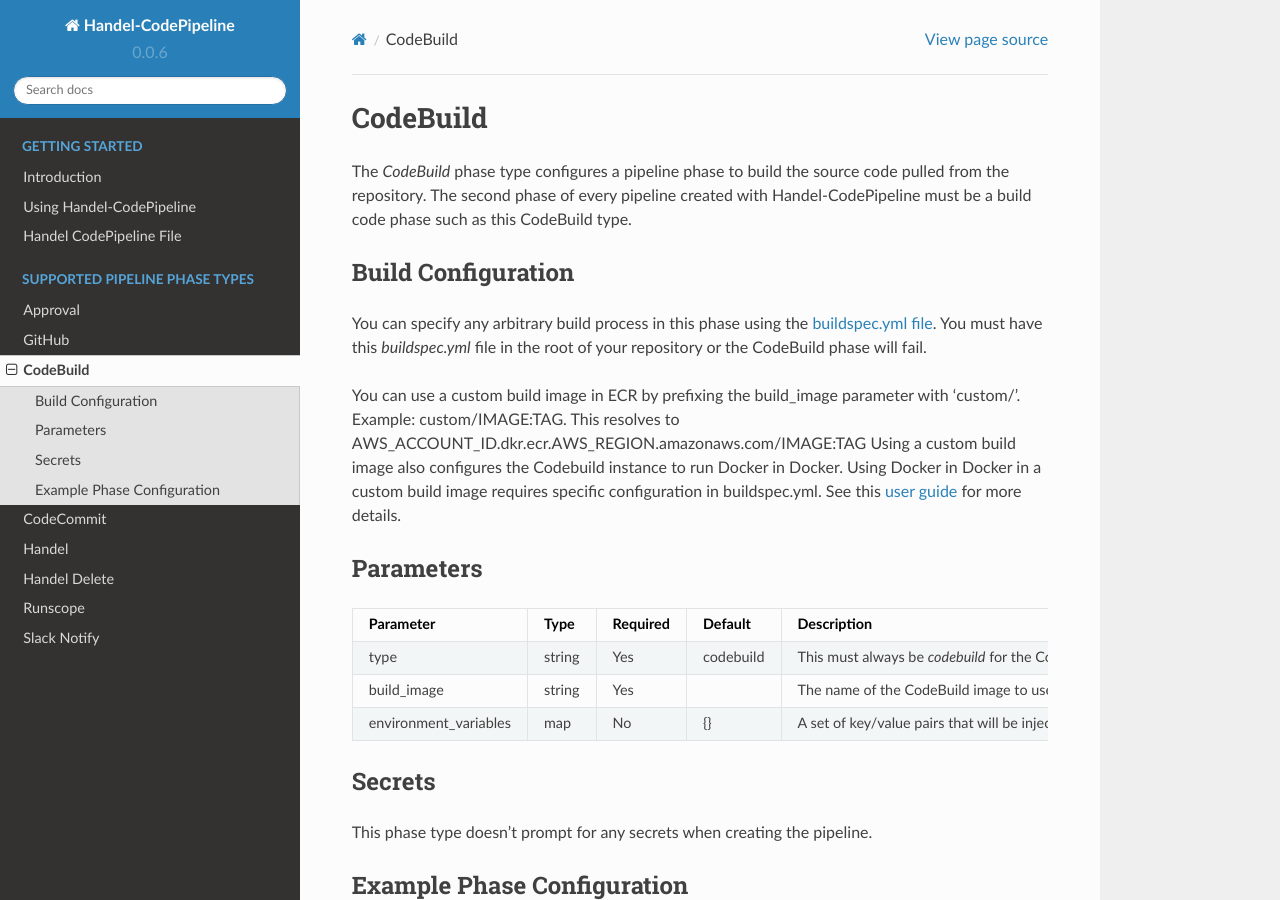
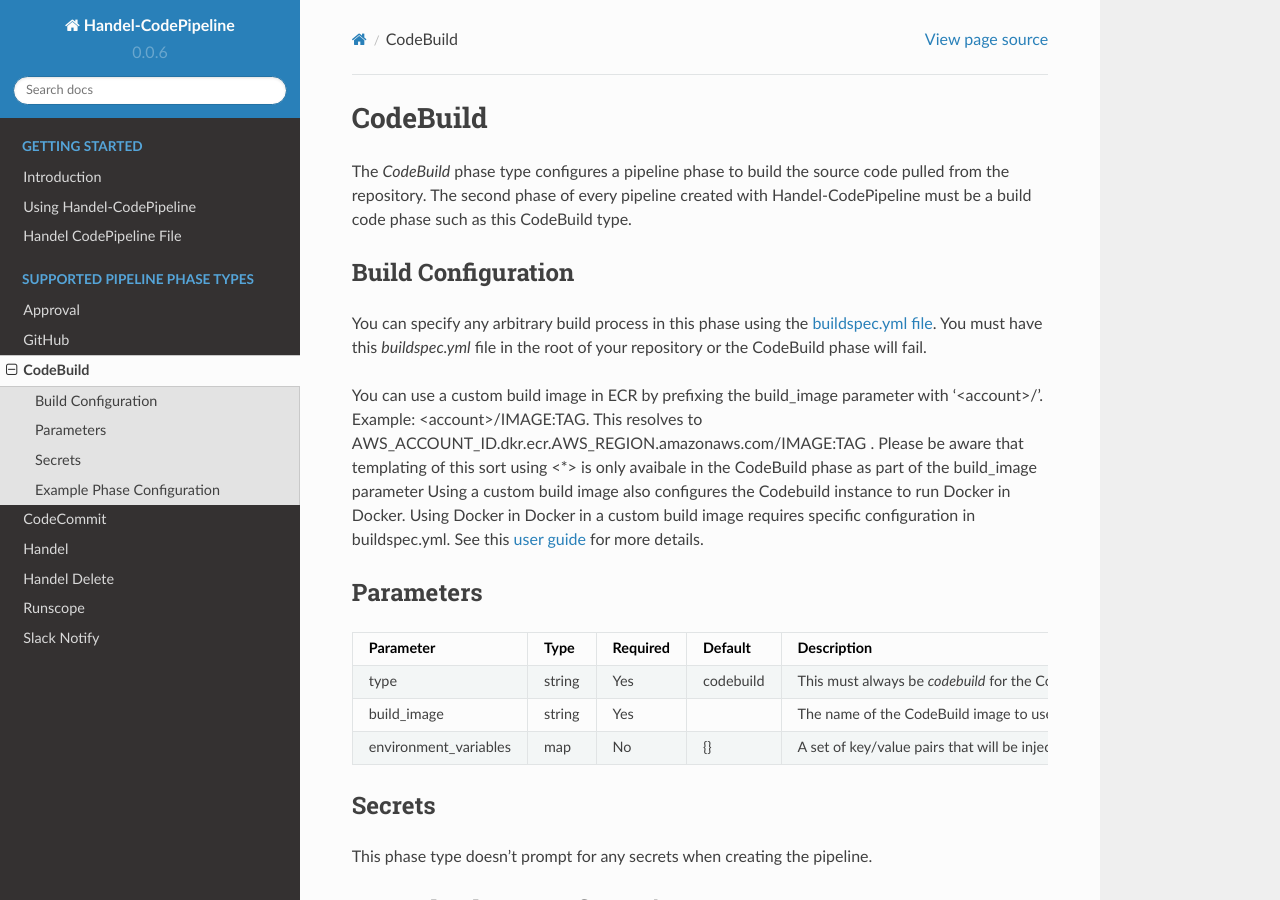
Before and after one commit to byu-oit/handel-codepipeline, a Sphinx documentation site: the page built from docs/phase-types/codebuild.rst, in a window 1280 px wide and 900 px high. Built offline with Sphinx 7.4.7 and the Read the Docs theme 2.0.0, drawn with Linux system fonts in a browser that asks for light colours.

Commit message:
Updated documentation

```diff
--- a/docs/phase-types/codebuild.rst
+++ b/docs/phase-types/codebuild.rst
@@ -6,7 +6,7 @@
 -------------------
 You can specify any arbitrary build process in this phase using the `buildspec.yml file <http://docs.aws.amazon.com/codebuild/latest/userguide/build-spec-ref.html>`_. You must have this *buildspec.yml* file in the root of your repository or the CodeBuild phase will fail.
 
-You can use a custom build image in ECR by prefixing the build_image parameter with 'custom/'. Example: custom/IMAGE:TAG. This resolves to AWS_ACCOUNT_ID.dkr.ecr.AWS_REGION.amazonaws.com/IMAGE:TAG
+You can use a custom build image in ECR by prefixing the build_image parameter with '<account>/'. Example: <account>/IMAGE:TAG. This resolves to AWS_ACCOUNT_ID.dkr.ecr.AWS_REGION.amazonaws.com/IMAGE:TAG . Please be aware that templating of this sort using <*> is only avaibale in the CodeBuild phase as part of the build_image parameter
 Using a custom build image also configures the Codebuild instance to run Docker in Docker. Using Docker in Docker in a custom build image requires specific configuration in buildspec.yml. See this `user guide <http://docs.aws.amazon.com/codebuild/latest/userguide/sample-docker-custom-image.html>`_ for more details.
 
 Parameters
```
